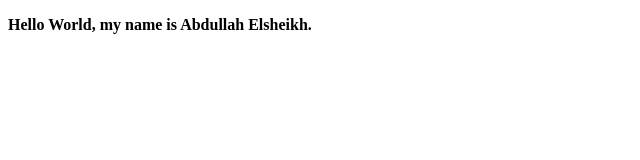
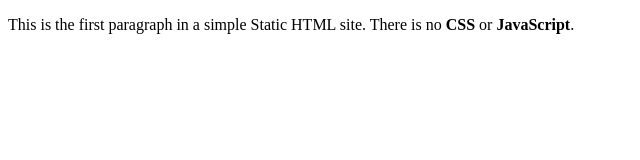
Before and after one commit to AbdullahElsheikh2019/static, a plain HTML site: page index.html in a window 1280 px wide. Shown: the whole page, without its empty margins (0-640 px from the left). Drawn offline with Linux system fonts and the light colour scheme.

Commit message:
Update index.html

```diff
--- a/index.html
+++ b/index.html
@@ -4,6 +4,6 @@
     <title>Static HTML Site</title>
   </head>
   <body>
-    <p> <strong>Hello World, my name is Abdullah Elsheikh. </strong> </p>
+    <p>This is the first paragraph in a simple Static HTML site. There is no <strong>CSS</strong> or <strong>JavaScript</strong>.</p>
   </body>
 </html>
```
